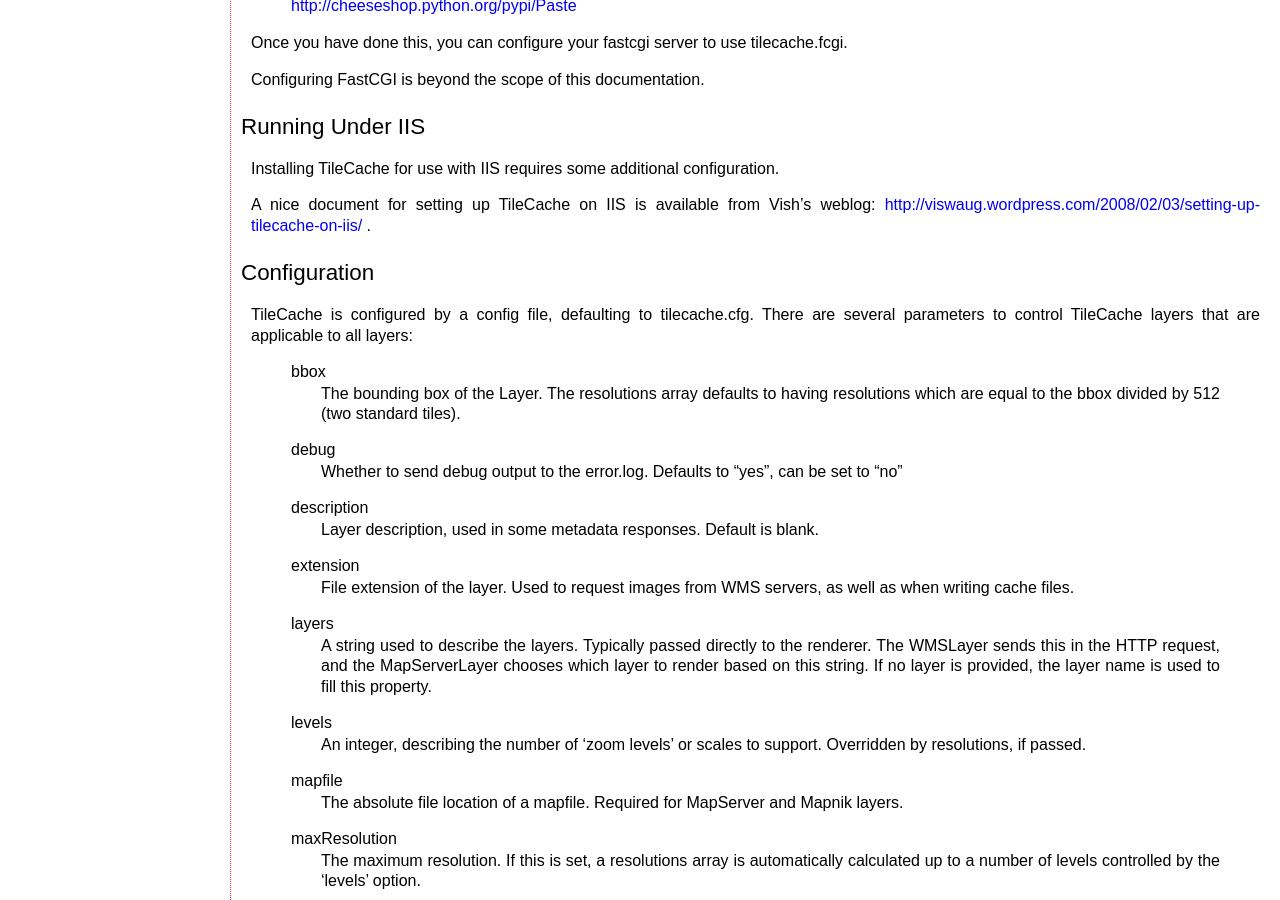
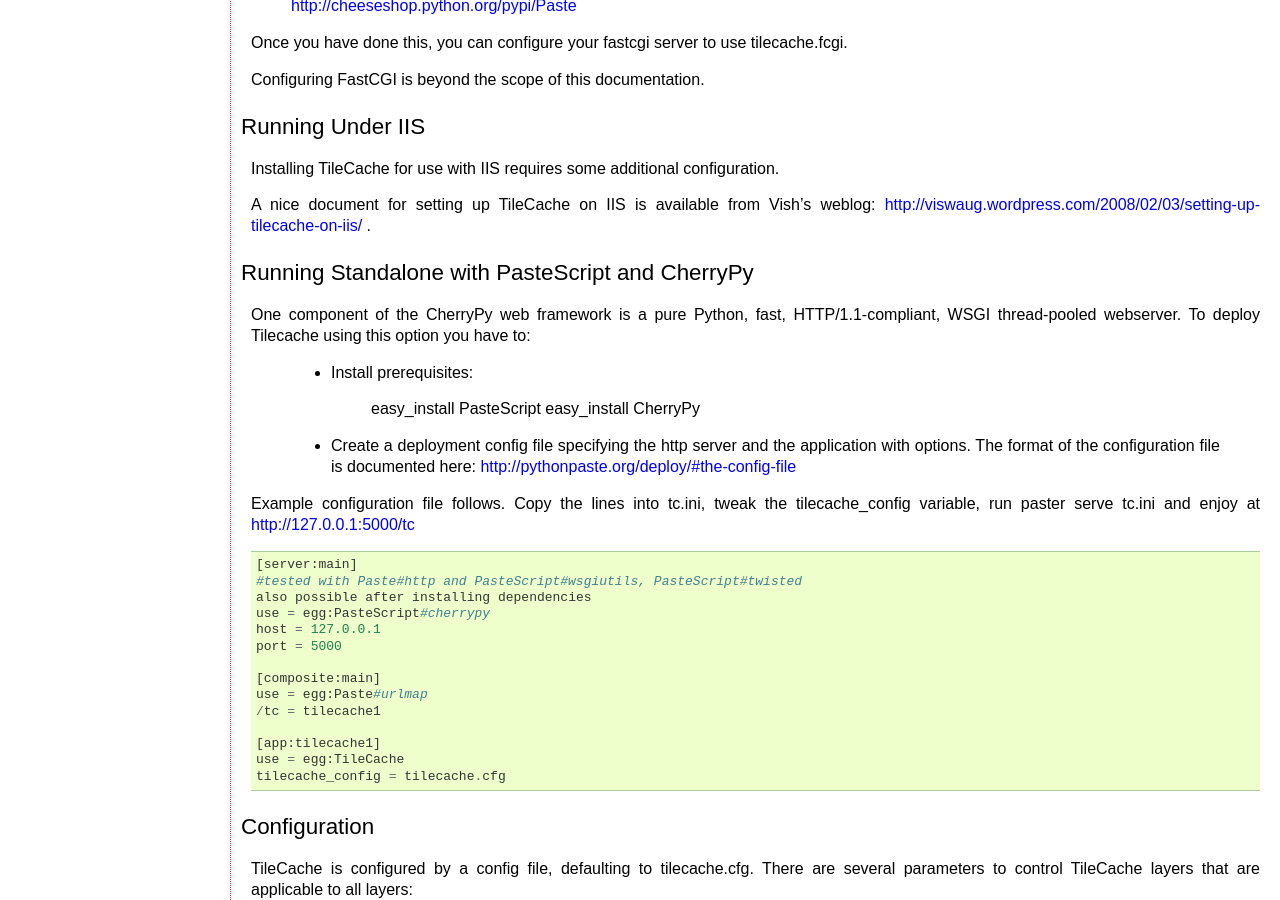
Before and after one commit to llerradyoh/tilecache, a Sphinx documentation site: the page built from tilecache/docs/README.txt, in a window 1280 px wide and 900 px high, scrolled down 3107 px. Built offline with Sphinx 7.4.7, drawn with Linux system fonts in a browser that asks for light colours; some of the changed text lies outside the part shown.

Commit message:
adding support and docs for running under cherrypy

```diff
--- a/tilecache/docs/README.txt
+++ b/tilecache/docs/README.txt
@@ -207,6 +207,43 @@ Installing TileCache for use with IIS requires some additional configuration.
 
 A nice document for setting up TileCache on IIS is available from Vish's
 weblog: http://viswaug.wordpress.com/2008/02/03/setting-up-tilecache-on-iis/ .
+
+Running Standalone with PasteScript and CherryPy
+================================================
+
+One component of the CherryPy web framework is a pure Python, fast,
+HTTP/1.1-compliant, WSGI thread-pooled webserver.
+To deploy Tilecache using this option you have to:
+
+ * Install prerequisites:
+
+    easy_install PasteScript
+    easy_install CherryPy
+
+ * Create a deployment config file specifying the http server and the
+   application with options.  The format of the configuration file is
+   documented here: http://pythonpaste.org/deploy/#the-config-file
+
+Example configuration file follows. Copy the lines into tc.ini, tweak
+the tilecache_config variable, run paster serve tc.ini and enjoy at
+http://127.0.0.1:5000/tc
+
+::
+
+  [server:main]
+  #tested with Paste#http and PasteScript#wsgiutils, PasteScript#twisted
+  also possible after installing dependencies
+  use = egg:PasteScript#cherrypy
+  host = 127.0.0.1
+  port = 5000
+
+  [composite:main]
+  use = egg:Paste#urlmap
+  /tc = tilecache1
+
+  [app:tilecache1]
+  use = egg:TileCache
+  tilecache_config = tilecache.cfg
 
 Configuration
 =============
```
Also changed, not shown: 3 other files.
